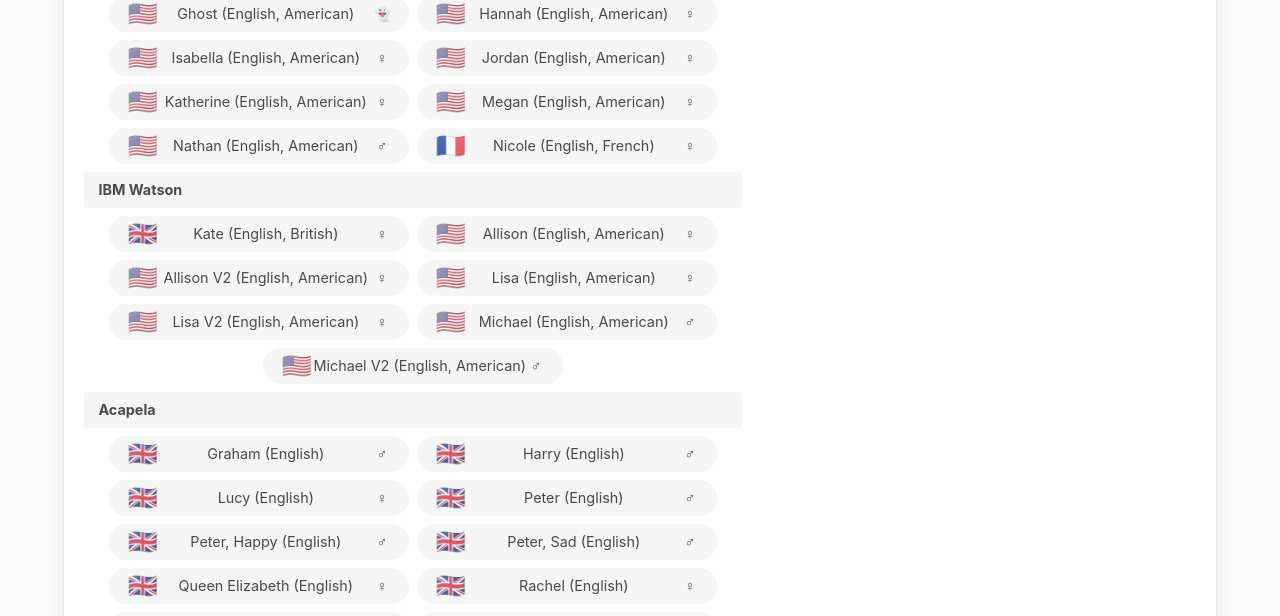
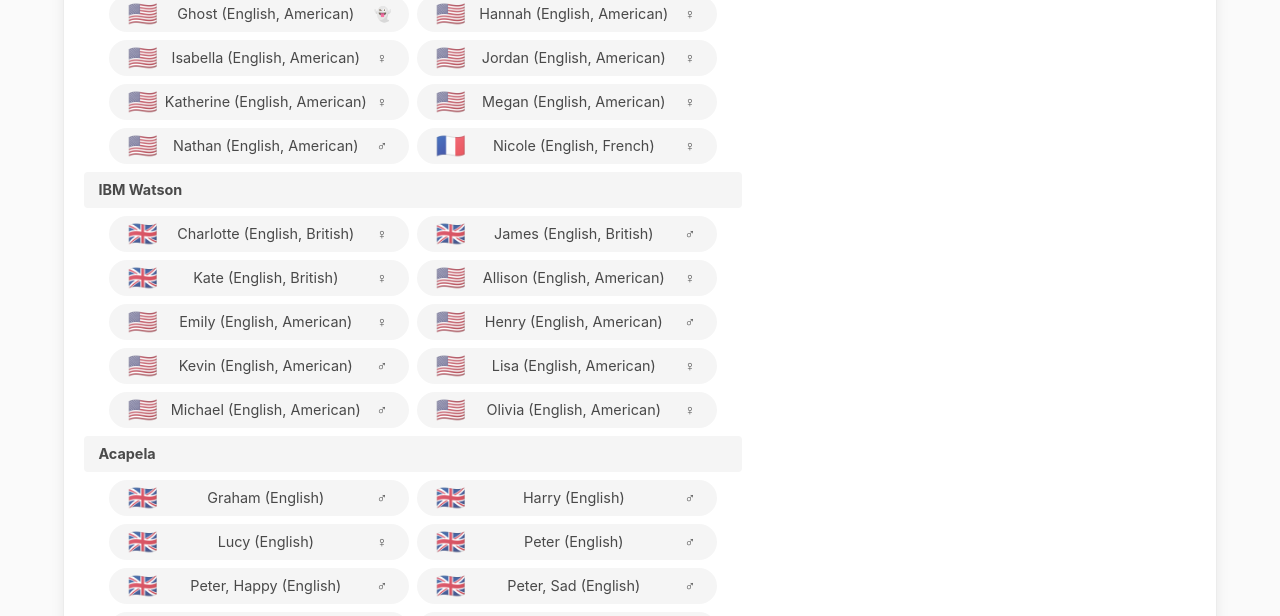
Before and after one commit to chrisjp/tts, a PHP site: page / in a window 1280 px wide. Shown: the part 2315-2931 px from the top of the page. Run offline with PHP 8.4, Linux system fonts and the light colour scheme.

Commit message:
Use new IBM Watson voices
* The old demo website and voices were removed from IBM’s website
* Most exisiting voices now only have a “V3” available.
* A number of new languages and voices are now available.
* TODO: Pitch and speed control

NOTE: We can no longer grab the resulting audio file with a GET request. Instead we need to use proxy.php and send a POST request, which results in us receiving raw audio (mp3) data. For convenience this is base64 encoded so that the <audio> tag can play and we don’t need to save a file locally.

```diff
--- a/assets/js/tts.js
+++ b/assets/js/tts.js
@@ -128,30 +128,40 @@ const ttsServices = {
     },
     'IBM Watson':
     {
-        url: 'https://text-to-speech-demo.ng.bluemix.net/api/v1/synthesize?text=__TEXT__&voice=__VOICE__&accept=audio%2Fmp3',
+        url: 'https://www.ibm.com/demos/live/tts-demo/api/tts/synthesize',
         charLimit: 5000,
         countBytes: false,
+        needsProxy: true,
         voices: [
-            {vid: 'en-GB_KateVoice', name: 'Kate', flag: 'GB', lang: 'English', accent: 'British', sex: 'F'},
-            {vid: 'en-US_AllisonVoice', name: 'Allison', flag: 'US', lang: 'English', accent: 'American', sex: 'F'},
-            {vid: 'en-US_AllisonV2Voice', name: 'Allison V2', flag: 'US', lang: 'English', accent: 'American', sex: 'F'},
-            {vid: 'en-US_LisaVoice', name: 'Lisa', flag: 'US', lang: 'English', accent: 'American', sex: 'F'},
-            {vid: 'en-US_LisaV2Voice', name: 'Lisa V2', flag: 'US', lang: 'English', accent: 'American', sex: 'F'},
-            {vid: 'en-US_MichaelVoice', name: 'Michael', flag: 'US', lang: 'English', accent: 'American', sex: 'M'},
-            {vid: 'en-US_MichaelV2Voice', name: 'Michael V2', flag: 'US', lang: 'English', accent: 'American', sex: 'M'},
-            {vid: 'fr-FR_ReneeVoice', name: 'Renee', flag: 'FR', lang: 'French', accent: '', sex: 'F'},
-            {vid: 'de-DE_BirgitVoice', name: 'Birgit', flag: 'DE', lang: 'German', accent: '', sex: 'F'},
-            {vid: 'de-DE_BirgitV2Voice', name: 'Birgit V2', flag: 'DE', lang: 'German', accent: '', sex: 'F'},
-            {vid: 'de-DE_DieterVoice', name: 'Dieter', flag: 'DE', lang: 'German', accent: '', sex: 'M'},
-            {vid: 'de-DE_DieterV2Voice', name: 'Dieter V2', flag: 'DE', lang: 'German', accent: '', sex: 'M'},
-            {vid: 'it-IT_FrancescaVoice', name: 'Francesca', flag: 'IT', lang: 'Italian', accent: '', sex: 'F'},
-            {vid: 'it-IT_FrancescaV2Voice', name: 'Francesca V2', flag: 'IT', lang: 'Italian', accent: '', sex: 'F'},
-            {vid: 'ja-JP_EmiVoice', name: 'Emi', flag: 'JP', lang: 'Japanese', accent: '', sex: 'F'},
-            {vid: 'pt-BR_IsabelaVoice', name: 'Isabela', flag: 'BR', lang: 'Portuguese', accent: 'Brazilian', sex: 'F'},
-            {vid: 'es-ES_EnriqueVoice', name: 'Enrique', flag: 'ES', lang: 'Spanish', accent: 'European', sex: 'M'},
-            {vid: 'es-ES_LauraVoice', name: 'Laura', flag: 'ES', lang: 'Spanish', accent: 'European', sex: 'F'},
-            {vid: 'es-LA_SofiaVoice', name: 'Sofia', flag: 'MX', lang: 'Spanish', accent: 'Latin American', sex: 'F'},
-            {vid: 'es-US_SofiaVoice', name: 'Sofia', flag: 'US', lang: 'Spanish', accent: 'American', sex: 'F'},
+            {vid: 'en-GB_CharlotteV3Voice', name: 'Charlotte', flag: 'GB', lang: 'English', accent: 'British', sex: 'F'},
+            {vid: 'en-GB_JamesV3Voice', name: 'James', flag: 'GB', lang: 'English', accent: 'British', sex: 'M'},
+            {vid: 'en-GB_KateV3Voice', name: 'Kate', flag: 'GB', lang: 'English', accent: 'British', sex: 'F'},
+            {vid: 'en-US_AllisonV3Voice', name: 'Allison', flag: 'US', lang: 'English', accent: 'American', sex: 'F'},
+            {vid: 'en-US_EmilyVoice', name: 'Emily', flag: 'US', lang: 'English', accent: 'American', sex: 'F'},
+            {vid: 'en-US_HenryV3Voice', name: 'Henry', flag: 'US', lang: 'English', accent: 'American', sex: 'M'},
+            {vid: 'en-US_KevinV3Voice', name: 'Kevin', flag: 'US', lang: 'English', accent: 'American', sex: 'M'},
+            {vid: 'en-US_LisaV3Voice', name: 'Lisa', flag: 'US', lang: 'English', accent: 'American', sex: 'F'},
+            {vid: 'en-US_MichaelV3Voice', name: 'Michael', flag: 'US', lang: 'English', accent: 'American', sex: 'M'},
+            {vid: 'en-US_OliviaV3Voice', name: 'Olivia', flag: 'US', lang: 'English', accent: 'American', sex: 'F'},
+            {vid: 'ar-AR_OmarVoice', name: 'Omar', flag: 'ARAB', lang: 'Arabic', accent: '', sex: 'M'},
+            {vid: 'zh-CN_LiNaVoice', name: 'LiNa', flag: 'CN', lang: 'Chinese', accent: '', sex: 'F'},
+            {vid: 'zh-CN_WangWeiVoice', name: 'WangWei', flag: 'CN', lang: 'Chinese', accent: '', sex: 'M'},
+            {vid: 'zh-CN_ZhangJingVoice', name: 'ZhangJing', flag: 'CN', lang: 'Chinese', accent: '', sex: 'F'},
+            {vid: 'nl-NL_EmmaVoice', name: 'Emma', flag: 'NL', lang: 'Dutch', accent: '', sex: 'M'},
+            {vid: 'nl-NL_LiamVoice', name: 'Liam', flag: 'NL', lang: 'Dutch', accent: '', sex: 'M'},
+            {vid: 'fr-FR_NicolasV3Voice', name: 'Nicolas', flag: 'FR', lang: 'French', accent: '', sex: 'M'},
+            {vid: 'fr-FR_ReneeV3Voice', name: 'Renee', flag: 'FR', lang: 'French', accent: '', sex: 'F'},
+            {vid: 'de-DE_DieterV3Voice', name: 'Dieter', flag: 'DE', lang: 'German', accent: '', sex: 'M'},
+            {vid: 'de-DE_ErikaV3Voice', name: 'Erika', flag: 'DE', lang: 'German', accent: '', sex: 'F'},
+            {vid: 'it-IT_FrancescaV3Voice', name: 'Francesca', flag: 'IT', lang: 'Italian', accent: '', sex: 'F'},
+            {vid: 'ja-JP_EmiV3Voice', name: 'Emi', flag: 'JP', lang: 'Japanese', accent: '', sex: 'F'},
+            {vid: 'ko-KR_YoungmiVoice', name: 'Youngmi', flag: 'KR', lang: 'Korean', accent: '', sex: 'F'},
+            {vid: 'ko-KR_YunaVoice', name: 'Yuna', flag: 'KR', lang: 'Korean', accent: '', sex: 'F'},
+            {vid: 'pt-BR_IsabelaV3Voice', name: 'Isabela', flag: 'BR', lang: 'Portuguese', accent: 'Brazilian', sex: 'F'},
+            {vid: 'es-ES_EnriqueV3Voice', name: 'Enrique', flag: 'ES', lang: 'Spanish', accent: 'Castilian', sex: 'M'},
+            {vid: 'es-ES_LauraV3Voice', name: 'Laura', flag: 'ES', lang: 'Spanish', accent: 'Castilian', sex: 'F'},
+            {vid: 'es-LA_SofiaV3Voice', name: 'Sofia', flag: 'MX', lang: 'Spanish', accent: 'Latin American', sex: 'F'},
+            {vid: 'es-US_SofiaV3Voice', name: 'Sofia', flag: 'US', lang: 'Spanish', accent: 'American', sex: 'F'},
         ],
     },
     'Acapela':
@@ -1083,7 +1093,7 @@ function generateTTSUrl() {
         // Google's default speed is 1, iSpeech uses 0, no other service has such a variable
         var speed = (api === 'Google Translate') ? 1 : 0;
 
-        // Perform possible rext replacements for this api
+        // Perform possible text replacements for this API
         url = url.replace('__LEN__', text.length);
         url = url.replace('__TEXT__', encodeURIComponent(text));
         url = url.replace('__LOCALE__', voice.dataset.vid);
--- a/index.html
+++ b/index.html
@@ -103,7 +103,7 @@
         <div class="content has-text-centered">
             <p class="is-size-7-touch">
                 TTS Demo by <a href="https://chrisphillips.uk">Chris Phillips</a><br />
-                Powered by: <a href="https://aws.amazon.com/polly/">Amazon Polly</a> (via <a href="https://streamlabs.com/">Streamlabs</a> API) // <a href="https://cereproc.com/">CereProc</a> // <a href="https://www.ibm.com/watson/services/text-to-speech/">IBM Watson</a> // <a href="https://www.acapela-group.com/demos/">Acapela</a> // <a href="https://www.oddcast.com/ttsdemo/index.php">Oddcast</a> // <a href="https://www.readspeaker.com/">ReadSpeaker</a> // <a href="https://translate.google.com/">Google Translate</a> // <a href="https://ispeech.org">iSpeech</a>
+                Powered by: <a href="https://aws.amazon.com/polly/">Amazon Polly</a> (via <a href="https://streamlabs.com/">Streamlabs</a> API) // <a href="https://cereproc.com/">CereProc</a> // <a href="https://www.ibm.com/cloud/watson-text-to-speech/">IBM Watson</a> // <a href="https://www.acapela-group.com/demos/">Acapela</a> // <a href="https://www.oddcast.com/ttsdemo/index.php">Oddcast</a> // <a href="https://www.readspeaker.com/">ReadSpeaker</a> // <a href="https://translate.google.com/">Google Translate</a> // <a href="https://ispeech.org">iSpeech</a>
             </p>
             <p>
                 <a href="https://github.com/chrisjp/tts"><img src="https://cdn.jsdelivr.net/npm/simple-icons@latest/icons/github.svg" width="32" height="32" alt="GitHub" /></a>
```
Also changed, not shown: proxy.php (+40 -0 lines), README.md.
